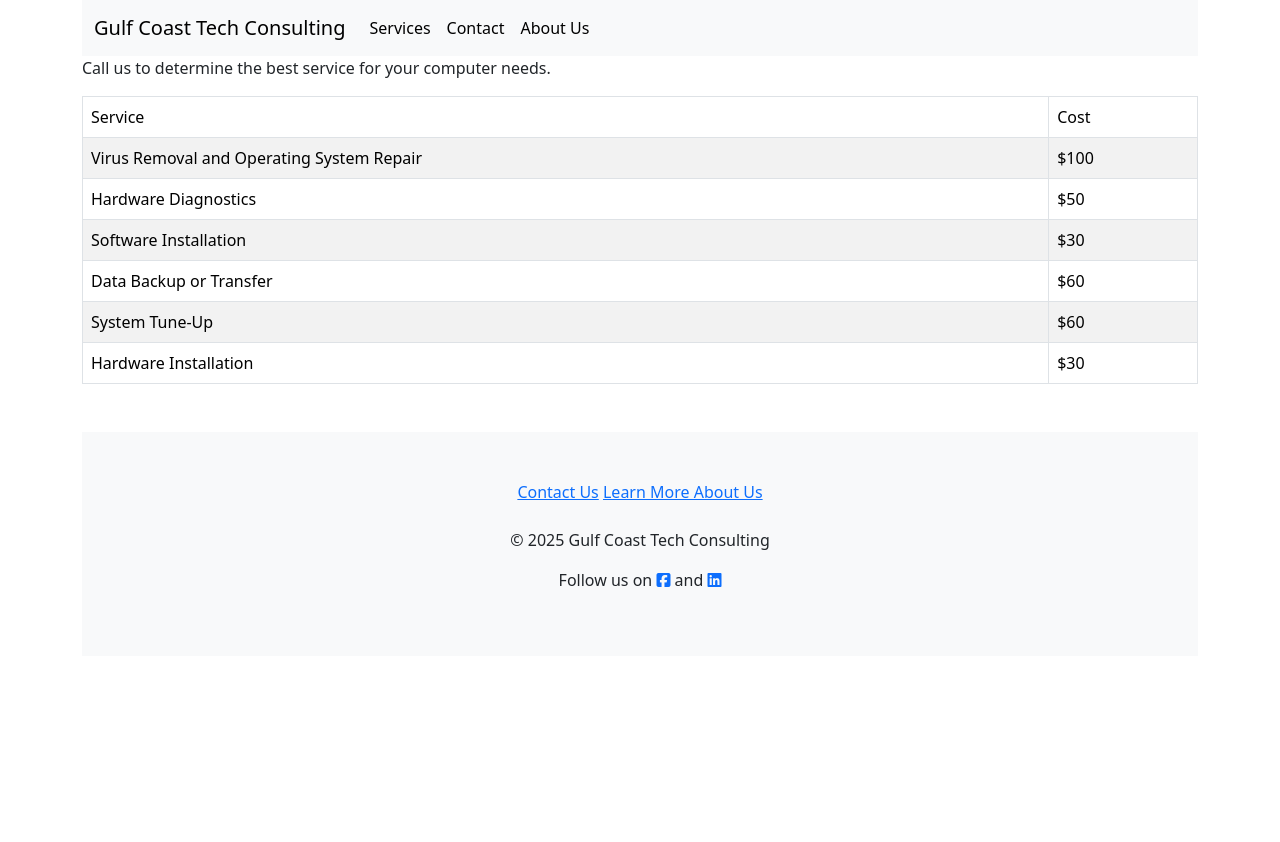
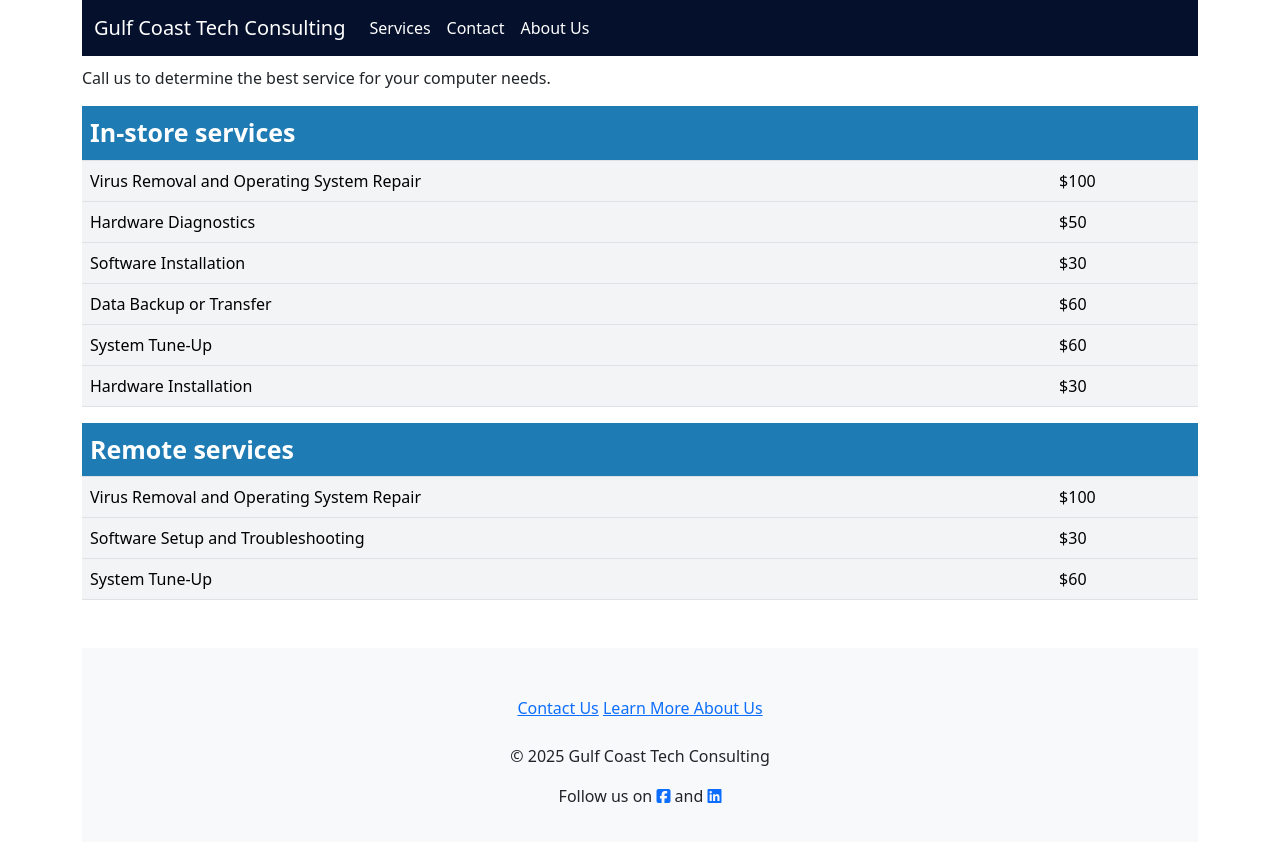
Before and after one commit to muffinman29/consulting, an Angular app: page /computer-services in a window 1280 px wide. Shown: the top 842 px of the page. Before the commit the page ends 800 px from the top, so only its background shows below. Built offline with nearby package versions, Linux system fonts and the light colour scheme.

Commit message:
added styling; removed video games; added in store and remote services;

```diff
--- a/src/app/app.component.html
+++ b/src/app/app.component.html
@@ -1,5 +1,5 @@
 <div class="container">
-  <nav class="navbar navbar-expand-lg bg-body-tertiary">
+  <nav class="navbar navbar-expand-lg bg-primary" data-bs-theme="dark">
   <div class="container-fluid">
     <a class="navbar-brand" href="welcome">Gulf Coast Tech Consulting</a>
     <button class="navbar-toggler" type="button" data-bs-toggle="collapse" data-bs-target="#navbarSupportedContent" aria-controls="navbarSupportedContent" aria-expanded="false" aria-label="Toggle navigation">
--- a/src/app/computer-services/computer-services.component.html
+++ b/src/app/computer-services/computer-services.component.html
@@ -1,11 +1,10 @@
 <div>
-  <p>Call us to determine the best service for your computer needs.</p>
+  <p style="padding-top: 10px;">Call us to determine the best service for your computer needs.</p>
 
-  <table class="table table-striped table-bordered table-hover">
+  <table class="table store-table">
     <thead>
       <tr>
-        <td>Service</td>
-        <td>Cost</td>
+        <th colspan="2">In-store services</th>
       </tr>
     </thead>
     <tbody>
@@ -35,4 +34,26 @@
       </tr>
     </tbody>
   </table>
+
+  <table class="table store-table">
+    <thead>
+      <tr>
+        <th colspan="2">Remote services</th>
+      </tr>
+    </thead>
+    <tbody>
+      <tr>
+        <td>Virus Removal and Operating System Repair</td>
+        <td>$100</td>
+      </tr>
+      <tr>
+        <td>Software Setup and Troubleshooting</td>
+        <td>$30</td>
+      </tr>
+      <tr>
+        <td>System Tune-Up</td>
+        <td>$60</td>
+      </tr>
+    </tbody>
+  </table>
 </div>
--- a/src/app/services/services.component.html
+++ b/src/app/services/services.component.html
@@ -1,11 +1,22 @@
 <h1>Services</h1>
-<div class="card">
-  <div class="card-header" style="text-align: center; font-weight: bold;">
-    Shop for services by category.
-  </div>
-  <ul class="list-group list-group-flush">
-    <li class="list-group-item"><a href="computer-services">Computers and tablets</a></li>
-    <li class="list-group-item"><a href="video-games">Video games</a></li>
-    <li class="list-group-item"><a href="technology-consulting">Technology Consulting</a></li>
-  </ul>
-</div>
+<table class="table store-table">
+  <thead>
+    <tr>
+      <th>
+        Shop for services by category.
+      </th>
+    </tr>
+  </thead>
+  <tbody>
+    <tr>
+      <td>
+        <a href="computer-services">Computers and tablets</a>
+      </td>
+    </tr>
+    <tr>
+      <td>
+        <a href="technology-consulting">Technology Consulting</a>
+      </td>
+    </tr>
+  </tbody>
+</table>
--- a/src/app/technology-consulting/technology-consulting.component.html
+++ b/src/app/technology-consulting/technology-consulting.component.html
@@ -1,11 +1,10 @@
 <div>
-  <p>We provide expert advice to help you make the most of your technology investments. Our consulting services include:</p>
+  <p style="padding-top: 10px;">We provide expert advice to help you make the most of your technology investments. Our consulting services include:</p>
 
-  <table class="table table-striped table-bordered table-hover">
+  <table class="table store-table">
     <thead>
       <tr>
-        <td>Service</td>
-        <td>Cost</td>
+        <th colspan="2">Service</th>
       </tr>
     </thead>
     <tbody>
--- a/src/app/video-games/video-games.component.html
+++ b/src/app/video-games/video-games.component.html
@@ -1,10 +1,9 @@
 <div>
   <p>Call us for the best service for your video game needs.</p>
-  <table class="table table-striped table-bordered table-hover">
+  <table class="table store-table">
     <thead>
       <tr>
-        <td>Service</td>
-        <td>Cost</td>
+        <th colspan="2">Service</th>
       </tr>
     </thead>
     <tbody>
--- a/src/styles.css
+++ b/src/styles.css
@@ -1 +1,13 @@
-/* You can add global styles to this file, and also import other style files */
+.store-table th {
+    font-size: 25px;
+    background: #1e7bb4;
+    color: white;
+}
+
+.store-table > tbody > tr > td  {
+   background: #F3F4F6;
+}
+
+.bg-primary {
+    background-color: #04102c !important;
+}
```
